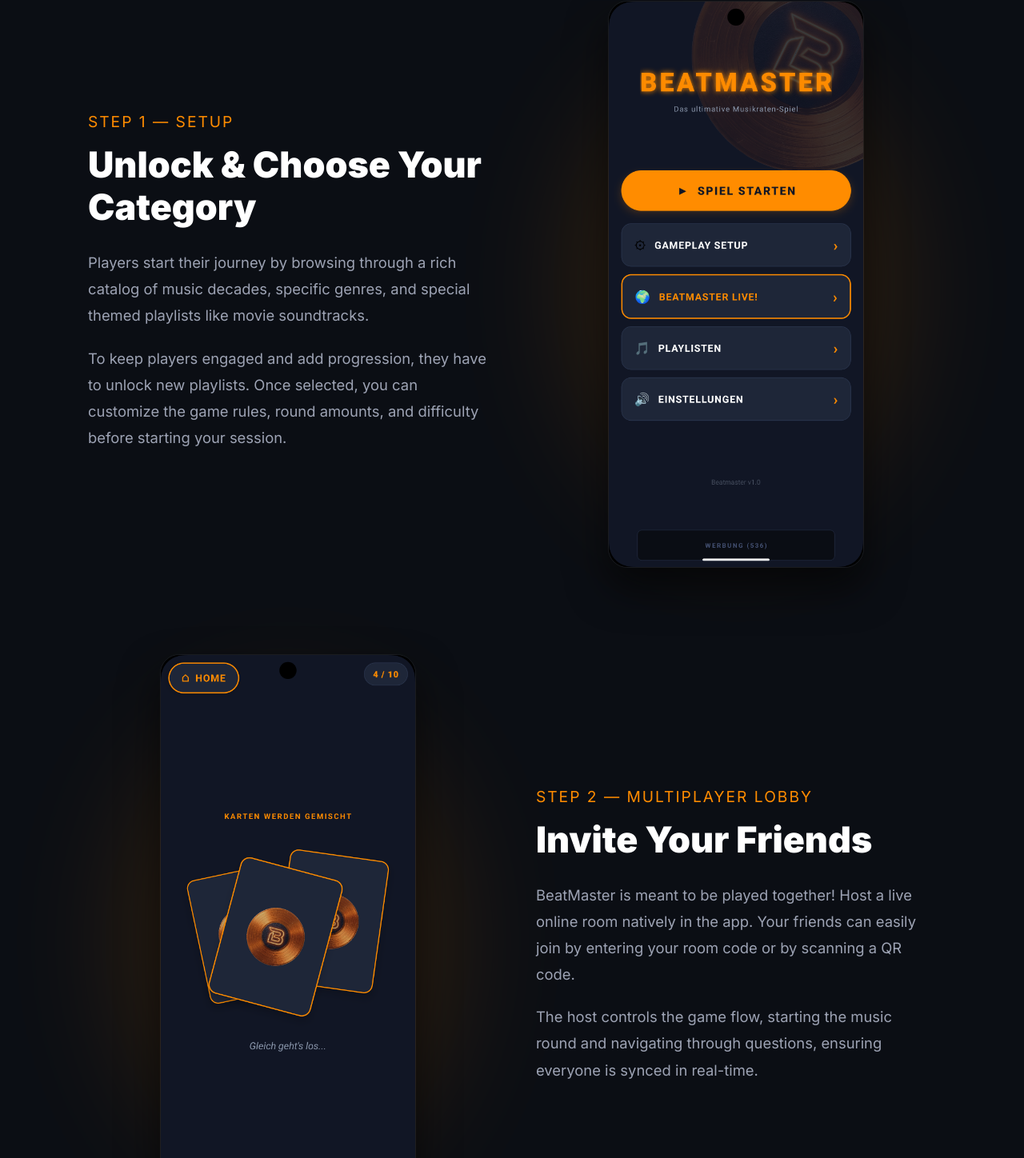
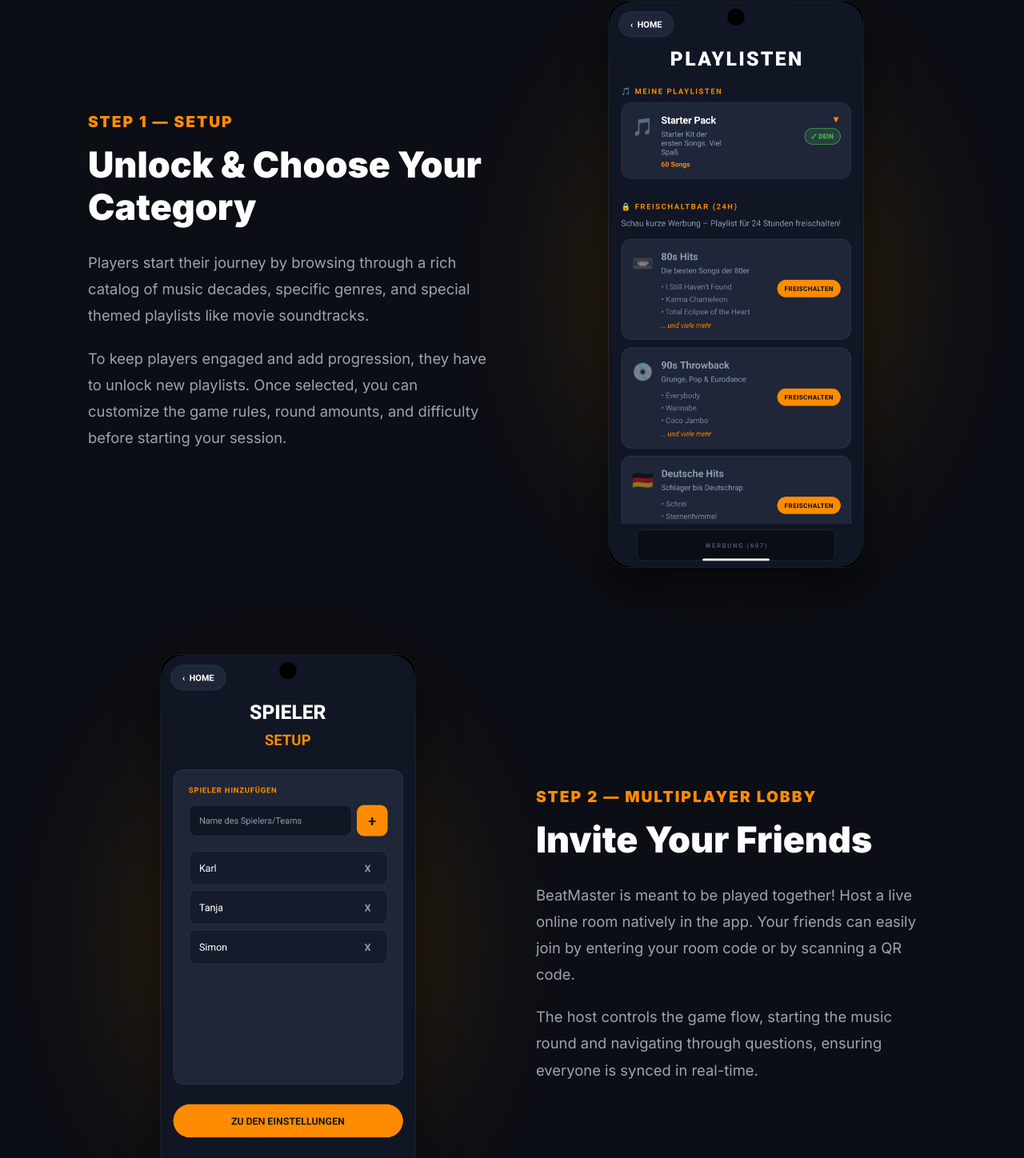
Before and after one commit to andreaspointecker-source/Beatmaster, a website: page docs/index.html in a window 1280 px wide. Shown: the part 559-2007 px from the top of the page at 80% size. Drawn offline with Linux system fonts and the light colour scheme.

Commit message:
Update screenshots and descriptions to accurately reflect Lobby and Playlists screens

```diff
--- a/docs/index.html
+++ b/docs/index.html
@@ -97,7 +97,7 @@
 
         .step-number {
             font-size: 1.2rem;
-            fontWeight: 900;
+            font-weight: 900;
             color: var(--primary-accent);
             margin-bottom: 10px;
             text-transform: uppercase;
@@ -197,7 +197,7 @@
             <p>To keep players engaged and add progression, they have to unlock new playlists. Once selected, you can customize the game rules, round amounts, and difficulty before starting your session.</p>
         </div>
         <div class="step-image">
-            <img src="assets/screen4.png" alt="Quiz Setup and Playlist Selection">
+            <img src="assets/playlists.png" alt="Quiz Setup and Playlist Selection">
         </div>
     </div>
 
@@ -210,7 +210,7 @@
             <p>The host controls the game flow, starting the music round and navigating through questions, ensuring everyone is synced in real-time.</p>
         </div>
         <div class="step-image">
-            <img src="assets/screen2.png" alt="Multiplayer Lobby">
+            <img src="assets/lobby.png" alt="Multiplayer Lobby">
         </div>
     </div>
 
@@ -223,7 +223,7 @@
             <p>While the virtual vinyl record spins and the track plays seamlessly in the background, players have a limited time to recognize the song. The game dynamically asks different questions: Sometimes you need to name the artist, sometimes the exact year or the song title itself.</p>
         </div>
         <div class="step-image">
-            <img src="assets/screen3.png" alt="Active Question and Gameplay Phase">
+            <img src="assets/screen2.png" alt="Active Question and Gameplay Phase">
         </div>
     </div>
 
```
Also changed, not shown: docs/assets/lobby.png (added), docs/assets/playlists.png (added).
